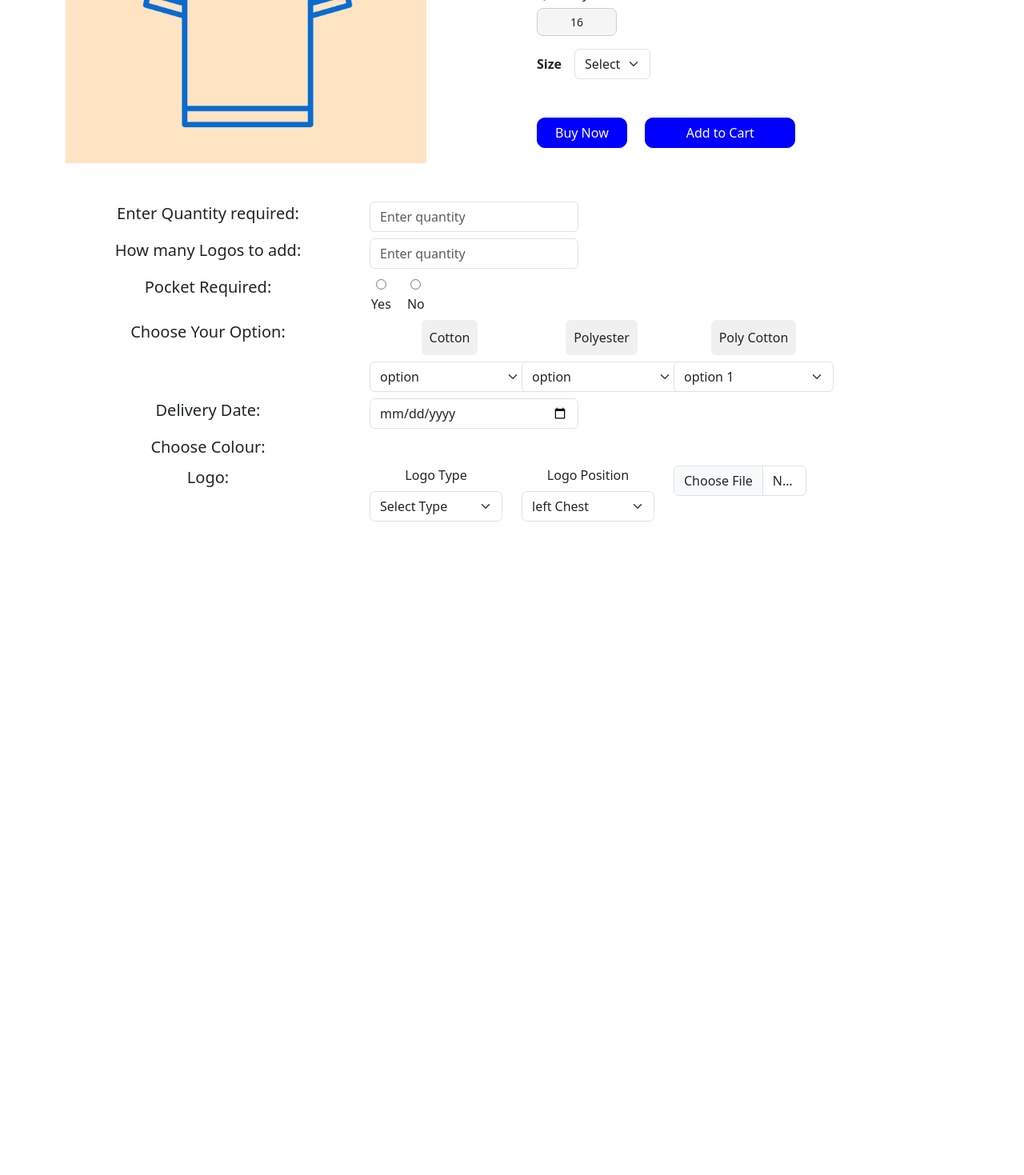
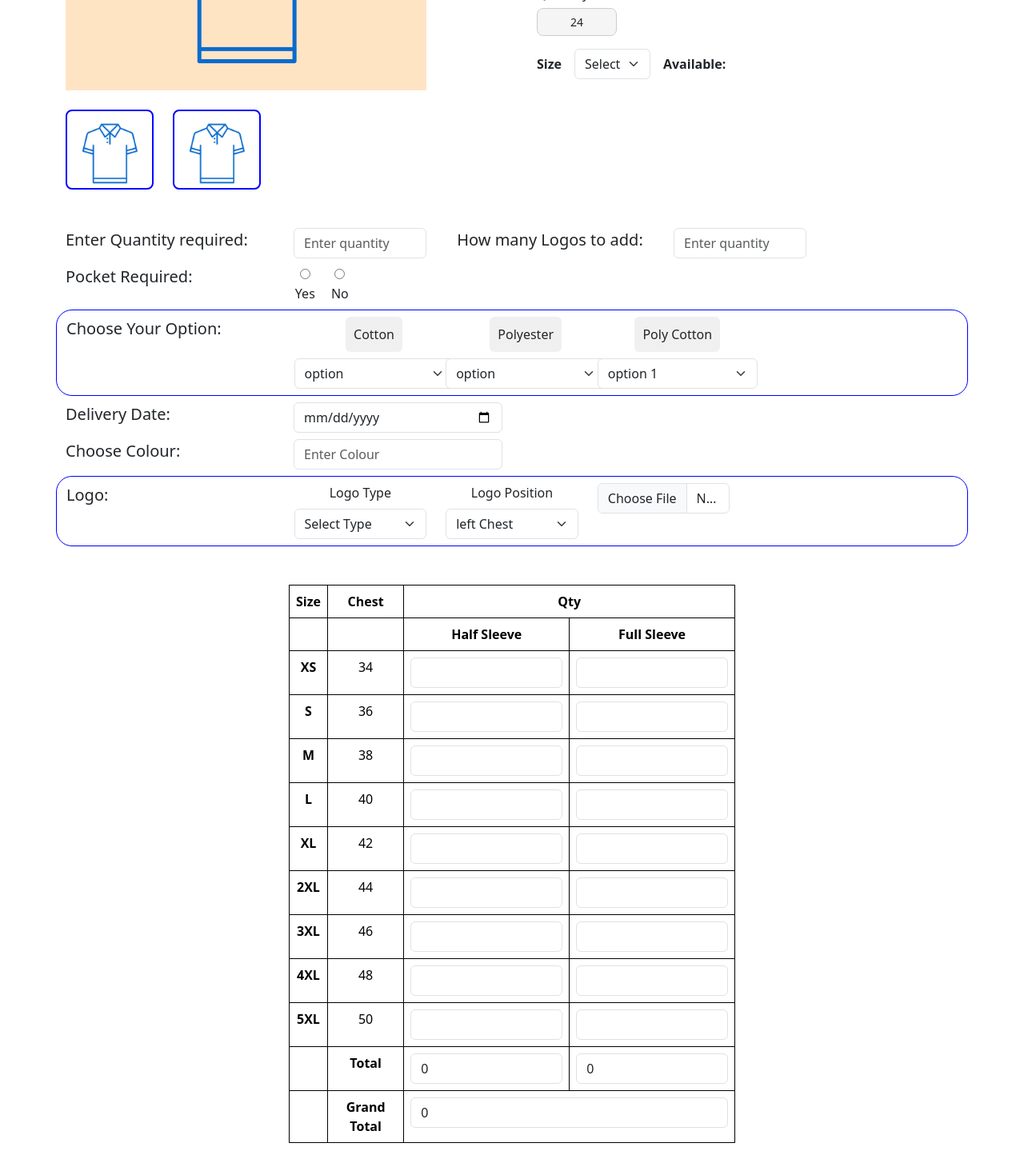
Before and after one commit to SumeshS03/Group-T-shirt, a React (Create React App) app: page /sumesh/grouptshirt/productdetail/1 in a window 1280 px wide. Shown: the part 680-2149 px from the top of the page at 80% size. Before the commit the page ends 1358 px from the top, so only its background shows below. Built offline with nearby package versions, Linux system fonts and the light colour scheme.

Commit message:
added the image in productdetail

```diff
--- a/src/pages/Productdetail.css
+++ b/src/pages/Productdetail.css
@@ -1,7 +1,7 @@
 .product-imageful{
     /* height: 60%; */
     /* height: 450px; */
-    height: 372px;
+    height: 281px;
     width: 100%;
     background-color: bisque;
     overflow: hidden;
@@ -89,3 +89,26 @@
 .add-logo-btn{
   height: 30px;
 }
+
+.chooseoption-box{
+  border: 1px solid blue;
+  border-radius: 20px;
+}
+
+.table, th, td {
+  border: 1px solid black;
+  border-collapse: collapse; /* ensures no double lines */
+}
+th, td {
+  padding: 8px;
+  text-align: center;
+}
+
+.productdetail-image{
+  height: 100px;
+  width: 110px;
+  /* border: 1px solid blue; */
+}
+.productdetail-image:active{
+  border: 1px solid blue;
+}
--- a/src/pages/Productdetail.jsx
+++ b/src/pages/Productdetail.jsx
@@ -6,6 +6,8 @@ import shopimage from "../images/shopimage.png";
 import { useLocation,useNavigate } from "react-router-dom";
 import "./Productdetail.css"
 import { useCart } from "./CartContext";
+import Carousel from "react-multi-carousel";
+import "react-multi-carousel/lib/styles.css";
 // import { useCart } from "../context/CartContext";
 
 const Productdetail = () => {
@@ -96,22 +98,106 @@ const Productdetail = () => {
       setsecondlogo(!secondlogo)
   }
 
+  const sizes = [
+    { label: 'XS', chest: 34 },
+    { label: 'S', chest: 36 },
+    { label: 'M', chest: 38 },
+    { label: 'L', chest: 40 },
+    { label: 'XL', chest: 42 },
+    { label: '2XL', chest: 44 },
+    { label: '3XL', chest: 46 },
+    { label: '4XL', chest: 48 },
+    { label: '5XL', chest: 50 },
+  ];
+
+  const [halfSleeve, setHalfSleeve] = useState({});
+  const [fullSleeve, setFullSleeve] = useState({});
+
+  const handleInputChange = (type, sizeLabel, value) => {
+    const setter = type === 'half' ? setHalfSleeve : setFullSleeve;
+    setter(prev => ({
+      ...prev,
+      [sizeLabel]: parseInt(value, 10) || 0,
+    }));
+  };
+
+  const totalHalf = Object.values(halfSleeve).reduce((sum, qty) => sum + qty, 0);
+  const totalFull = Object.values(fullSleeve).reduce((sum, qty) => sum + qty, 0);
+  const grandTotal = totalHalf + totalFull;
+
+
 
 
 
     const products = [
-                { id: 1, image: qualityshirt, label: "Sleeve", price: 299,sizes: {S: 5,M: 4,L: 4,X: 2,XL: 1} },
-                { id: 2, image: qualityshirt, label: "Full Sleeve", price: 349,sizes: {S: 5,M: 3,L: 1,X: 2,XL: 1} },
-                { id: 3, image: qualityshirt, label: "Round Neck", price: 279,sizes: {S: 2,M: 3,L: 4,X: 2,XL: 1} },
-                { id: 4, image: qualityshirt, label: "V Neck", price: 319,sizes: {S: 5,M: 3,L: 1,X: 2,XL: 1} },
-                { id: 5, image: shopimage, label: "V Neck", price: 319,sizes: {S: 5,M: 15,L: 4,X: 2,XL: 1} },
-                { id: 6, image: shopimage, label: "V Neck", price: 319,sizes: {S: 5,M: 3,L: 4,X: 41,XL: 1} },
+                { id: 1, image: qualityshirt,imageone:qualityshirt,imagetwo:shopimage, label: "Sleeve", price: 299,sizes: {XS:2,S: 5,M: 4,L: 4,X: 2,XL: 1,'2XL': 3, '3XL': 2, '4XL': 1, '5XL': 0} },
+                { id: 2, image: qualityshirt,imageone:shopimage,imagetwo:qualityshirt, label: "Full Sleeve", price: 349,sizes: {XS:2,S: 5,M: 3,L: 1,X: 2,XL: 1,'2XL': 3, '3XL': 2, '4XL': 1, '5XL': 0} },
+                { id: 3, image: qualityshirt,imageone:shopimage,imagetwo:qualityshirt, label: "Round Neck", price: 279,sizes: {XS:2,S: 2,M: 3,L: 4,X: 2,XL: 1,'2XL': 3, '3XL': 2, '4XL': 1, '5XL': 0} },
+                { id: 4, image: qualityshirt,imageone:shopimage,imagetwo:qualityshirt, label: "V Neck", price: 319,sizes: {XS:2,S: 5,M: 3,L: 1,X: 2,XL: 1,'2XL': 3, '3XL': 2, '4XL': 1, '5XL': 0} },
+                { id: 5, image: shopimage,imageone:shopimage,imagetwo:qualityshirt, label: "V Neck", price: 319,sizes: {XS:2,S: 5,M: 15,L: 4,X: 2,XL: 1,'2XL': 3, '3XL': 2, '4XL': 1, '5XL': 0} },
+                { id: 6, image: shopimage,imageone:shopimage,imagetwo:qualityshirt, label: "V Neck", price: 319,sizes: {XS:2,S: 5,M: 3,L: 4,X: 41,XL: 1,'2XL': 3, '3XL': 2, '4XL': 1, '5XL': 0} },
               ];
+    const [quantity, setQuantity] = useState('');
 
+
+    // const totalAvailable = products.reduce((total, product) => {
+    //             return total + Object.values(product.sizes).reduce((sum, qty) => sum + qty, 0);
+
+    //           }, 0);
+    // console.log("Available stock:", totalAvailable);
   // You can fetch the product by ID or use local data
   const product = products.find((p) => p.id === parseInt(id));
+  const [selectedImage, setSelectedImage] = useState(product.image);
 
-  // if (!product) return <h2>Product not found</h2>;
+  const totalAvailable = product
+  ? Object.values(product.sizes).reduce((sum, qty) => sum + qty, 0)
+  : 0;
+
+  const sizeWiseStock = product.sizes;
+
+
+
+  if (!product) return <h2>Product not found</h2>;
+
+  const handleInputChangeone = (type, size, value) => {
+  const intVal = parseInt(value, 10);
+
+  if (isNaN(intVal) || intVal < 0) return;
+
+  const maxQty = product.sizes[size] || 0;
+  const safeValue = Math.min(intVal, maxQty);
+
+  if (type === 'half') {
+    setHalfSleeve((prev) => ({ ...prev, [size]: safeValue }));
+  } else {
+    setFullSleeve((prev) => ({ ...prev, [size]: safeValue }));
+  }
+};
+
+
+
+
+const responsive = {
+  superLargeDesktop: {
+    // the naming can be any, depends on you.
+    breakpoint: { max: 4000, min: 3000 },
+    items: 2
+  },
+  desktop: {
+    breakpoint: { max: 3000, min: 1024 },
+    items: 2
+  },
+  tablet: {
+    breakpoint: { max: 1024, min: 464 },
+    items: 1
+  },
+  mobile: {
+    breakpoint: { max: 464, min: 0 },
+    items: 1
+  }
+
+};
+
 
   return (
     <>
@@ -185,8 +271,45 @@ const Productdetail = () => {
       <div className="d-flex productpage-box row ">
         <div className="col-lg-5 col-12">
         <div className="product-imageful">
-      <img src={product.image} alt={product.label} className="img-fluid" />
+        <img src={selectedImage} alt={product.label} className="img-fluid" />
+
+
+
       </div>
+      {/* <Carousel className="mt-4" responsive={responsive}> */}
+      <div className="d-flex mt-4 gap-4 w-100 align-items-start">
+      <div className="productdetail-image" onClick={() => setSelectedImage(product.image)}
+         style={{
+          border: selectedImage === product.image ? '2px solid blue' : '2px solid transparent',
+          borderRadius: '8px',
+          padding: '4px'
+        }}>
+     <img src={product.image} alt={product.label} className="img-fluid" style={{ cursor: "pointer" }}
+      />
+     </div>
+
+     <div className="productdetail-image" onClick={() => setSelectedImage(product.imageone)}
+      style={{
+        border: selectedImage === product.imageone ? '2px solid blue' : '2px solid transparent',
+        borderRadius: '8px',
+        padding: '4px'
+      }}>
+     <img src={product.imageone} alt={product.label} className="img-fluid" style={{ cursor: "pointer" }} />
+     </div>
+  {/* <div className="productdetail-image" onClick={() => setSelectedImage(product.imagetwo)}
+    style={{
+      border: selectedImage === product.imagetwo ? '2px solid blue' : '2px solid transparent',
+      borderRadius: '8px',
+      padding: '4px'
+    }}>
+  <img src={product.imagetwo} alt={product.label} className="img-fluid" style={{ cursor: "pointer" }}></img>
+  </div> */}
+  {/* <div className="productdetail-image" onClick={() => setSelectedImage(product.imageone)}>
+  <img src={product.imageone} alt={product.label} className="img-fluid" style={{ cursor: "pointer" }}></img>
+    </div> */}
+    </div>
+
+{/* </Carousel>; */}
 
        </div>
        <div className="col-lg-5 col-12 ">
@@ -214,18 +337,25 @@ const Productdetail = () => {
   </select>
 
    {/* Show size-wise quantity when selected */}
-   {selectedSize && (
+
+
+
+
+
           <div>
             <span className="fw-semibold">
               Available: {product.sizes[selectedSize]}
             </span>
           </div>
-        )}
+
+
+
+
 </div>
         <div className="d-flex">
 
         </div>
-        <div className="d-flex cart-box mt-5">
+        {/* <div className="d-flex cart-box mt-5">
             <button  className={`btn col-lg-3 buynow-btn ${
           activeButton === "buy" ? "active-btn" : ""
         }`}
@@ -234,7 +364,7 @@ const Productdetail = () => {
           activeButton === "cart" ? "active-btn" : ""
         }`}
         onClick={handleCartClick}>Add to Cart</button>
-        </div>
+        </div> */}
       </div>
 
 
@@ -244,8 +374,37 @@ const Productdetail = () => {
     </div>
     <div className="container mt-5">
       <div className="row ">
-        <label className="fs-5 col-4">Enter Quantity required:</label>
-        <div className="col-3">
+        <label className="fs-5 col-3 text-start">Enter Quantity required:</label>
+        <div className="col-2">
+          <input
+          type="number"
+
+          className="form-control"
+          placeholder="Enter quantity"
+          min="1"
+          value={quantity}
+          max={totalAvailable}
+          onChange={(e) => {
+            const val = parseInt(e.target.value);
+            if (!isNaN(val)) {
+              if (val <= totalAvailable) {
+                setQuantity(val);
+              } else {
+                // Optional: set to max if they type more
+                setQuantity(totalAvailable);
+              }
+            } else {
+              setQuantity('');
+            }
+          }}
+
+
+
+
+          ></input>
+        </div>
+        <label className="fs-5 col-3">How many Logos to add:</label>
+        <div className="col-2">
           <input
           type="number"
           // min='0'
@@ -254,19 +413,9 @@ const Productdetail = () => {
           ></input>
         </div>
       </div>
+
       <div className="row mt-2 ">
-        <label className="fs-5 col-4">How many Logos to add:</label>
-        <div className="col-3">
-          <input
-          type="number"
-          // min='0'
-          className="form-control"
-          placeholder="Enter quantity"
-          ></input>
-        </div>
-      </div>
-      <div className="row mt-2 ">
-        <label className="fs-5 col-4 ">Pocket Required:</label>
+        <label className="fs-5 col-3 text-start">Pocket Required:</label>
         <div className="col-1 d-flex justify-content-center align-items-center gap-3">
 
           <div>
@@ -279,8 +428,9 @@ const Productdetail = () => {
          </div>
         </div>
       </div>
-      <div className="row mt-2 ">
-        <label className="fs-5 col-4">Choose Your Option:</label>
+      <div className="row mt-2 pt-2 pb-2 chooseoption-box   ">
+
+        <label className="fs-5 col-3 text-start">Choose Your Option:</label>
         <div className="col-2 ">
           <div className="cotton-dropdown">
           <label onClick={polycottoggle} className="dropdown-label">Cotton</label>
@@ -335,9 +485,12 @@ const Productdetail = () => {
 
           </div>
         </div>
+
       </div>
+
+
       <div className="row mt-2">
-        <label className="fs-5 col-4">Delivery Date:</label>
+        <label className="fs-5 col-3 text-start">Delivery Date:</label>
         <div className="col-3">
           <input
           type="date"
@@ -348,8 +501,11 @@ const Productdetail = () => {
         </div>
       </div>
       <div className="row mt-2">
-        <label className="fs-5 col-4">Choose Colour:</label>
+        <label className="fs-5 col-3 text-start">Choose Colour:</label>
         <div className="col-3">
+          <input type="text"
+          className="form-control"
+          placeholder="Enter Colour"></input>
           {/* <input
           type="date"
           // min='0'
@@ -358,8 +514,8 @@ const Productdetail = () => {
           ></input> */}
         </div>
       </div>
-      <div className="row mt-2">
-        <label className="fs-5 col-4">Logo:</label>
+      <div className="row mt-2 pt-2 pb-2 chooseoption-box ">
+        <label className="fs-5 col-3 text-start">Logo:</label>
         <div className="col-2">
         <label className="form-label">Logo Type</label>
         <select className="form-select">
@@ -407,7 +563,7 @@ const Productdetail = () => {
  {secondlogo && (
   <div className="'row mt-2 d-flex ">
 
-    <label className="fs-5 col-4">Logo:</label>
+    <label className="fs-5 col-3 text-start">Logo:</label>
     <div className="col-2">
         <label className="form-label">Logo Type</label>
         <select className="form-select">
@@ -456,6 +612,126 @@ const Productdetail = () => {
 
     </div>
 
+    <div className="container mt-5 d-flex justify-content-center align-items-center ">
+    <table className="table table-bordered text-center w-50">
+      <thead>
+        <tr>
+          <th>Size</th>
+          <th>Chest</th>
+          <th colSpan="2">Qty</th>
+        </tr>
+        <tr>
+          <td></td>
+          <td></td>
+          <th>Half Sleeve</th>
+          <th>Full Sleeve</th>
+        </tr>
+      </thead>
+      <tbody>
+        {sizes.map(({ label, chest }) => (
+          <tr key={label}>
+            <td className="fw-bold">{label}</td>
+            <td>{chest}</td>
+            <td>
+            <input
+  type="number"
+  className="form-control"
+  min="0"
+  max={product.sizes[label] || 0}
+  value={halfSleeve[label] || ''}
+  onChange={(e) =>
+    handleInputChangeone('half', label, e.target.value)
+  }
+/>
+            </td>
+            <td>
+            <input
+  type="number"
+  className="form-control"
+  min="0"
+  max={product.sizes[label] || 0}
+  value={fullSleeve[label] || ''}
+  onChange={(e) =>
+    handleInputChangeone('full', label, e.target.value)
+  }
+/>
+            </td>
+          </tr>
+        ))}
+
+        <tr>
+          <td></td>
+          <td className="fw-bold">Total</td>
+          <td>
+            <input
+              type="text"
+              className="form-control"
+              value={totalHalf}
+              readOnly
+            />
+          </td>
+          <td>
+            <input
+              type="text"
+              className="form-control"
+              value={totalFull}
+              readOnly
+            />
+          </td>
+        </tr>
+        <tr>
+          <td></td>
+          <td className="fw-bold">Grand Total</td>
+          <td colSpan="2">
+            <input
+              type="text"
+              className="form-control"
+              value={grandTotal}
+              readOnly
+            />
+          </td>
+        </tr>
+      </tbody>
+    </table>
+
+    </div>
+    <textarea className="w-50" placeholder="Remark"></textarea>
+
+    <div className="container w-50 mt-5">
+      <div className="row">
+      <div className="col-2">
+      <label className="fw-bold">Amount:</label>
+    </div>
+    <div className="col-3">
+      <input type="text" className="form-control" readOnly />
+    </div>
+      </div>
+      <div className="row mt-2">
+      <div className="col-2">
+      <label className="fw-bold">Total:</label>
+    </div>
+    <div className="col-3">
+      <input type="text" className="form-control" readOnly />
+    </div>
+      </div>
+
+
+
+    </div>
+    <div className="container w-50">
+
+    <div className="d-flex cart-box mt-5">
+            <button  className={`btn col-lg-3 buynow-btn ${
+          activeButton === "buy" ? "active-btn" : ""
+        }`}
+        onClick={() => setActiveButton("buy")}>Buy Now</button>
+            <button className={`btn col-lg-5 addtocart-btn ${
+          activeButton === "cart" ? "active-btn" : ""
+        }`}
+        onClick={handleCartClick}>Add to Cart</button>
+    </div>
+    </div>
+
 
     </>
   )
--- a/src/pages/Stockpage.jsx
+++ b/src/pages/Stockpage.jsx
@@ -44,13 +44,13 @@ const Shopcontentproduct = () => {
     }, [location.pathname]);
 
 const products = [
-            { id: 1, image: qualityshirt, label: "Sleeve", price: 299,sizes: {S: 5,M: 4,L: 4,X: 2,XL: 1} },
-            { id: 2, image: qualityshirt, label: "Full Sleeve", price: 349,sizes: {S: 5,M: 3,L: 1,X: 2,XL: 1} },
-            { id: 3, image: qualityshirt, label: "Round Neck", price: 279,sizes: {S: 2,M: 3,L: 4,X: 2,XL: 1} },
-            { id: 4, image: qualityshirt, label: "V Neck", price: 319,sizes: {S: 5,M: 3,L: 1,X: 2,XL: 1} },
-            { id: 5, image: shopimage, label: "V Neck", price: 319,sizes: {S: 5,M: 15,L: 4,X: 2,XL: 1} },
-            { id: 6, image: shopimage, label: "V Neck", price: 319,sizes: {S: 5,M: 3,L: 4,X: 41,XL: 1} },
- ];
+                { id: 1, image: qualityshirt, label: "Sleeve", price: 299,sizes: {XS:2,S: 5,M: 4,L: 4,X: 2,XL: 1,'2XL': 3, '3XL': 2, '4XL': 1, '5XL': 0} },
+                { id: 2, image: qualityshirt, label: "Full Sleeve", price: 349,sizes: {XS:2,S: 5,M: 3,L: 1,X: 2,XL: 1,'2XL': 3, '3XL': 2, '4XL': 1, '5XL': 0} },
+                { id: 3, image: qualityshirt, label: "Round Neck", price: 279,sizes: {XS:2,S: 2,M: 3,L: 4,X: 2,XL: 1,'2XL': 3, '3XL': 2, '4XL': 1, '5XL': 0} },
+                { id: 4, image: qualityshirt, label: "V Neck", price: 319,sizes: {XS:2,S: 5,M: 3,L: 1,X: 2,XL: 1,'2XL': 3, '3XL': 2, '4XL': 1, '5XL': 0} },
+                { id: 5, image: shopimage, label: "V Neck", price: 319,sizes: {XS:2,S: 5,M: 15,L: 4,X: 2,XL: 1,'2XL': 3, '3XL': 2, '4XL': 1, '5XL': 0} },
+                { id: 6, image: shopimage, label: "V Neck", price: 319,sizes: {XS:2,S: 5,M: 3,L: 4,X: 41,XL: 1,'2XL': 3, '3XL': 2, '4XL': 1, '5XL': 0} },
+              ];
 
   const responsive = {
     superLargeDesktop: {
```
Also changed, not shown: src/pages/Newdesign.jsx (+10 -17 lines), src/pages/Shopcontentproduct.css (+9 -0 lines), src/pages/Shopcontentproduct.jsx (+10 -17 lines).
